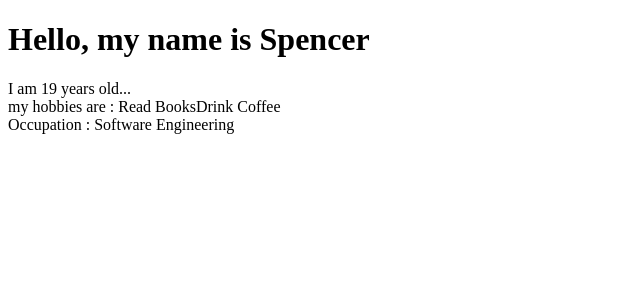
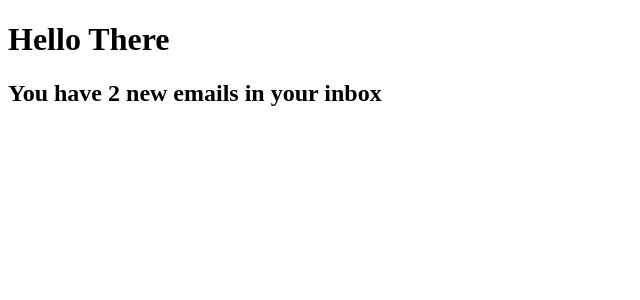
Before and after one commit to Its-Delimas/SANDBOX, a React (Vite) app in the folder REACT/recap/: page / in a window 1280 px wide. Shown: the top 300 px of the page, without its empty margins (0-640 px from the left). Built offline with nearby package versions, Linux system fonts and the light colour scheme.

Commit message:
Inline rendering

```diff
--- a/REACT/recap/src/App.jsx
+++ b/REACT/recap/src/App.jsx
@@ -1,26 +1,13 @@
-// Props from Parent Components to Children
-function App() {
-  return (
-    <ChildComponent
-      name="Spencer"
-      age={19}
-      hobbies={["Read Books", "Drink Coffee"]}
-      occupation="Software Engineering"
-    />
-  );
-}
+// inline rendering &&
 
-function ChildComponent(prop) {
+export default function App() {
+  const NewEmail = 2;
+
   return (
     <>
-      <h1>Hello, my name is {prop.name}</h1>
-      <p>
-        I am {prop.age} years old...
-        <br />
-        my hobbies are : {prop.hobbies} <br />
-        Occupation : {prop.occupation}
-      </p>
+      <h1>Hello There</h1>
+
+      {NewEmail > 0 && <h2>You have {NewEmail} new emails in your inbox</h2>}
     </>
   );
 }
-export default App;
```
